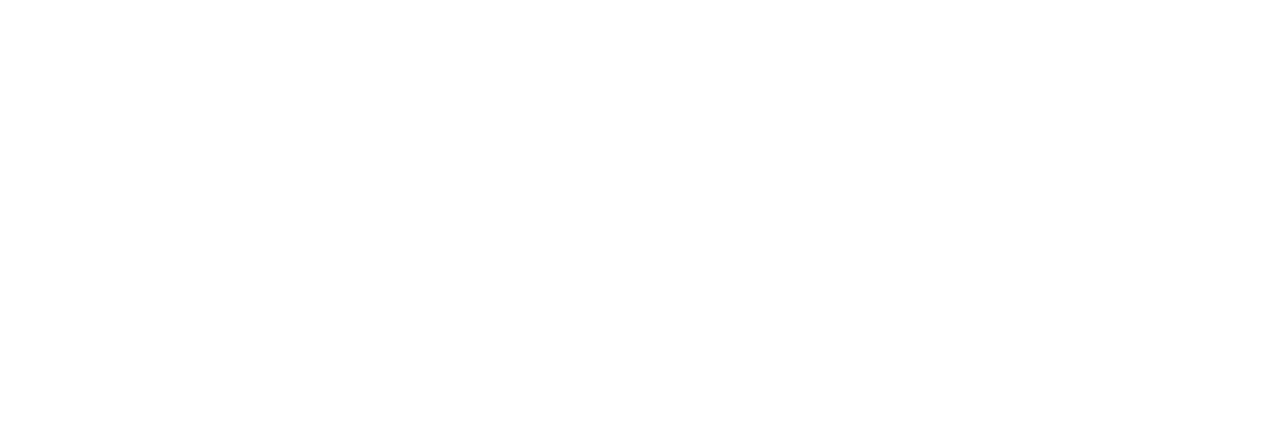
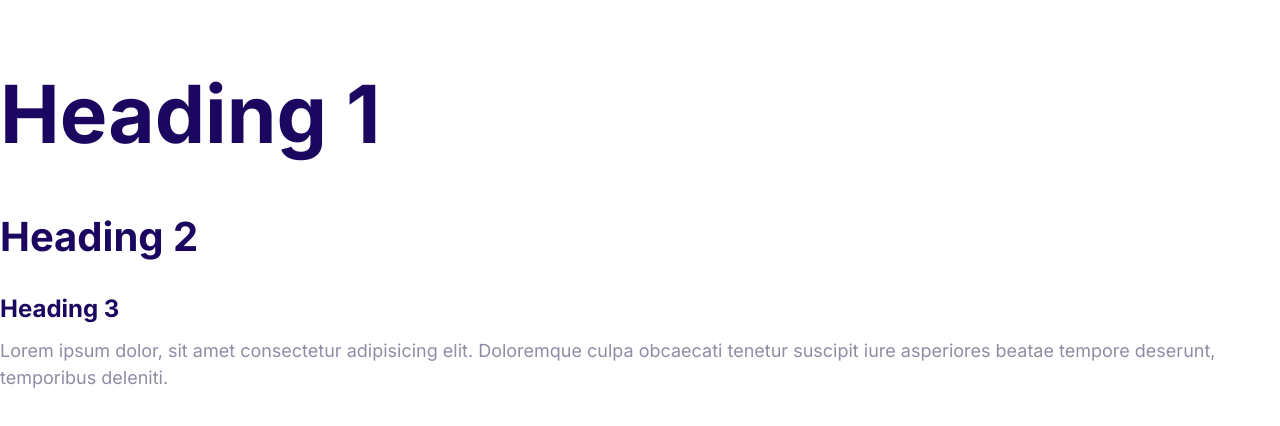
Before and after one commit to geraldikenna/moshify, a plain HTML site: page index.html in a window 1280 px wide. Drawn offline with Linux system fonts and the light colour scheme.

Commit message:
define the styles of the fonts.

```diff
--- a/css/styles.css
+++ b/css/styles.css
@@ -5,3 +5,53 @@
     --color-heading: #1b0760;
     --color-body: #918ca4;
 }
+
+html {
+    font-size: 62.5%;
+}
+
+body {
+    font-family: Inter, Arial, Helvetica, sans-serif;
+    font-size: 2.4rem;
+    line-height: 1.5;
+    color: var(--color-body);
+}
+
+h1, h2, h3 {
+    color: var(--color-heading);
+    margin-bottom: 1rem;
+}
+
+h1 {
+    font-size: 7rem;
+}
+
+h2 {
+    font-size: 4rem;
+}
+
+h3 {
+    font-size: 3rem;
+}
+
+p {
+    margin-top: 0;
+}
+
+@media screen and (min-width: 1024px) {
+    body {
+        font-size: 1.8rem;
+    }
+
+    h1 {
+        font-size: 8rem;
+    }
+
+    h2 {
+        font-size: 4rem;
+    }
+
+    h3 {
+        font-size: 2.4rem;
+    }
+}
--- a/index.html
+++ b/index.html
@@ -1,14 +1,29 @@
 <!DOCTYPE html>
 <html lang="en">
-<head>
-    <meta charset="UTF-8">
-    <meta http-equiv="X-UA-Compatible" content="IE=edge">
-    <meta name="viewport" content="width=device-width, initial-scale=1.0">
-    <link rel="stylesheet" href="css/normalize.css">
-    <link rel="stylesheet" href="css/styles.css">
+  <head>
+    <meta charset="UTF-8" />
+    <meta http-equiv="X-UA-Compatible" content="IE=edge" />
+    <meta name="viewport" content="width=device-width, initial-scale=1.0" />
+    <link rel="stylesheet" href="css/normalize.css" />
+    <link rel="stylesheet" href="css/styles.css" />
+    <link rel="preconnect" href="https://fonts.googleapis.com" />
+    <link rel="preconnect" href="https://fonts.gstatic.com" crossorigin />
+    <link
+      href="https://fonts.googleapis.com/css2?family=Inter:wght@400;700&display=swap"
+      rel="stylesheet"
+    />
+    <link rel="stylesheet" href="css/normalize.css" />
+    <link rel="stylesheet" href="css/styles.css" />
     <title>Document</title>
-</head>
-<body>
-
-</body>
+  </head>
+  <body>
+    <h1>Heading 1</h1>
+    <h2>Heading 2</h2>
+    <h3>Heading 3</h3>
+    <p>
+      Lorem ipsum dolor, sit amet consectetur adipisicing elit. Doloremque culpa
+      obcaecati tenetur suscipit iure asperiores beatae tempore deserunt,
+      temporibus deleniti.
+    </p>
+  </body>
 </html>
```
